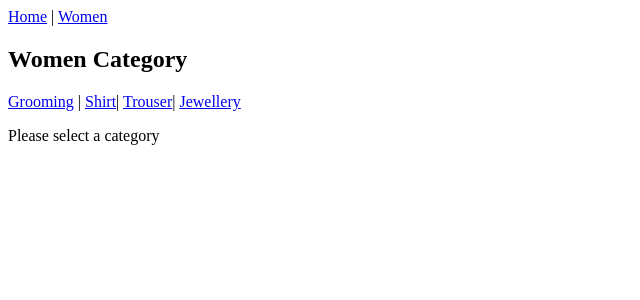
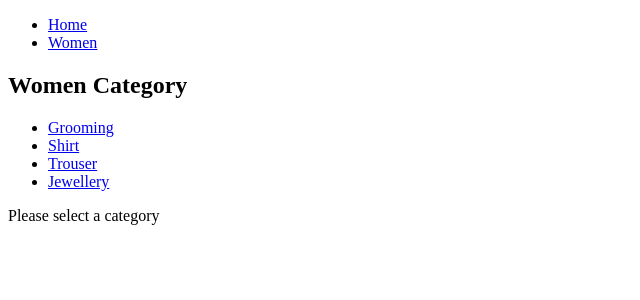
Before and after one commit to acciojob/nested-routes-ritikj0536, a React app: page /women in a window 1280 px wide. Shown: the top 300 px of the page, without its empty margins (0-640 px from the left). Built offline with nearby package versions, Linux system fonts and the light colour scheme.

Commit message:
nested-router

```diff
--- a/src/components/App.js
+++ b/src/components/App.js
@@ -7,8 +7,14 @@
   return (
     <BrowserRouter>
       <nav>
-        <Link to="/">Home</Link> |{" "}
-        <Link to="/women">Women</Link>
+        <ul>
+          <li>
+            <Link to="/">Home</Link>
+          </li>
+          <li>
+            <Link to="/women">Women</Link>
+          </li>
+        </ul>
       </nav>
 
       <Switch>
--- a/src/components/Women.js
+++ b/src/components/Women.js
@@ -13,10 +13,20 @@
       <h2>Women Category</h2>
 
       <nav>
-        <Link to={`${url}/grooming`}>Grooming</Link> |{" "}
-        <Link to={`${url}/shirt`}>Shirt</Link>|{" "}
-        <Link to={`${url}/trouser`}>Trouser</Link>|{" "}
-        <Link to={`${url}/jewellery`}>Jewellery</Link>
+        <ul>
+          <li>
+            <Link to={`${url}/grooming`}>Grooming</Link>
+          </li>
+          <li>
+            <Link to={`${url}/shirt`}>Shirt</Link>
+          </li>
+          <li>
+            <Link to={`${url}/trouser`}>Trouser</Link>
+          </li>
+          <li>
+            <Link to={`${url}/jewellery`}>Jewellery</Link>
+          </li>
+        </ul>
       </nav>
 
       <Switch>
```
